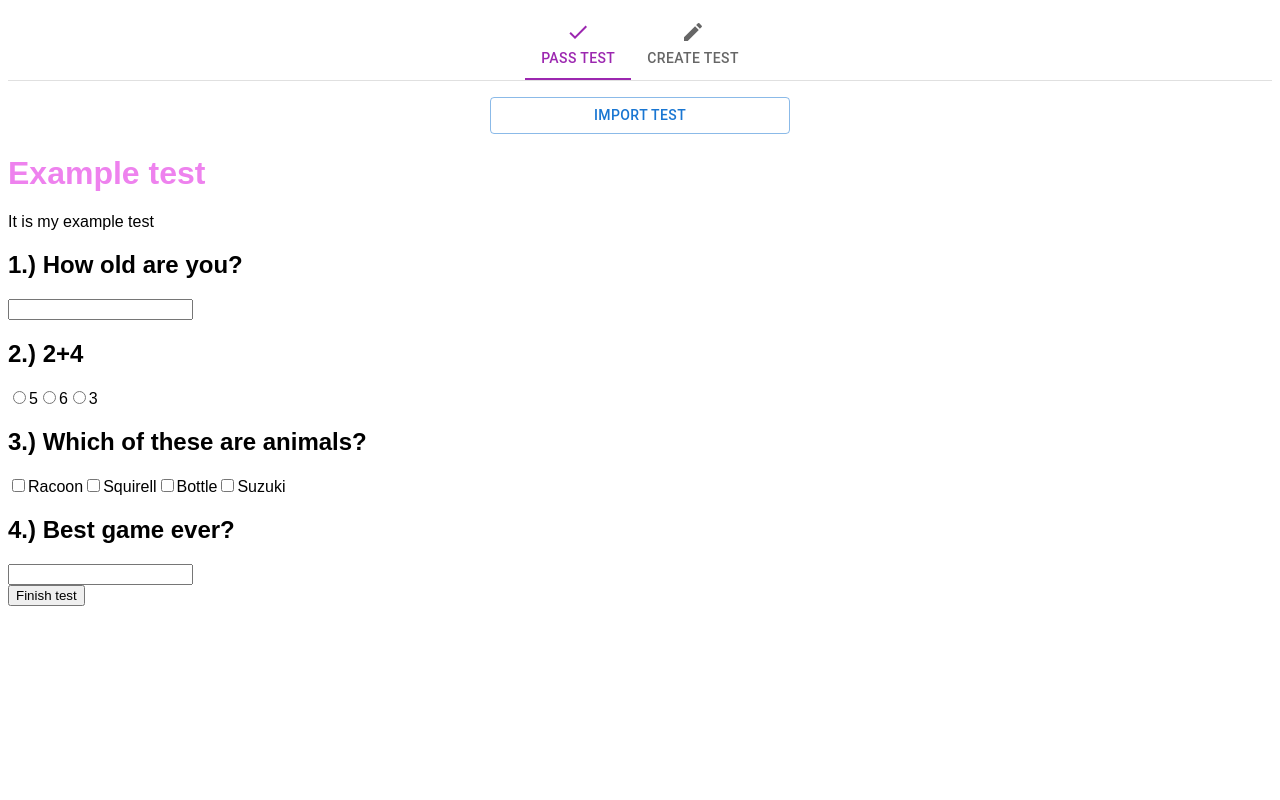
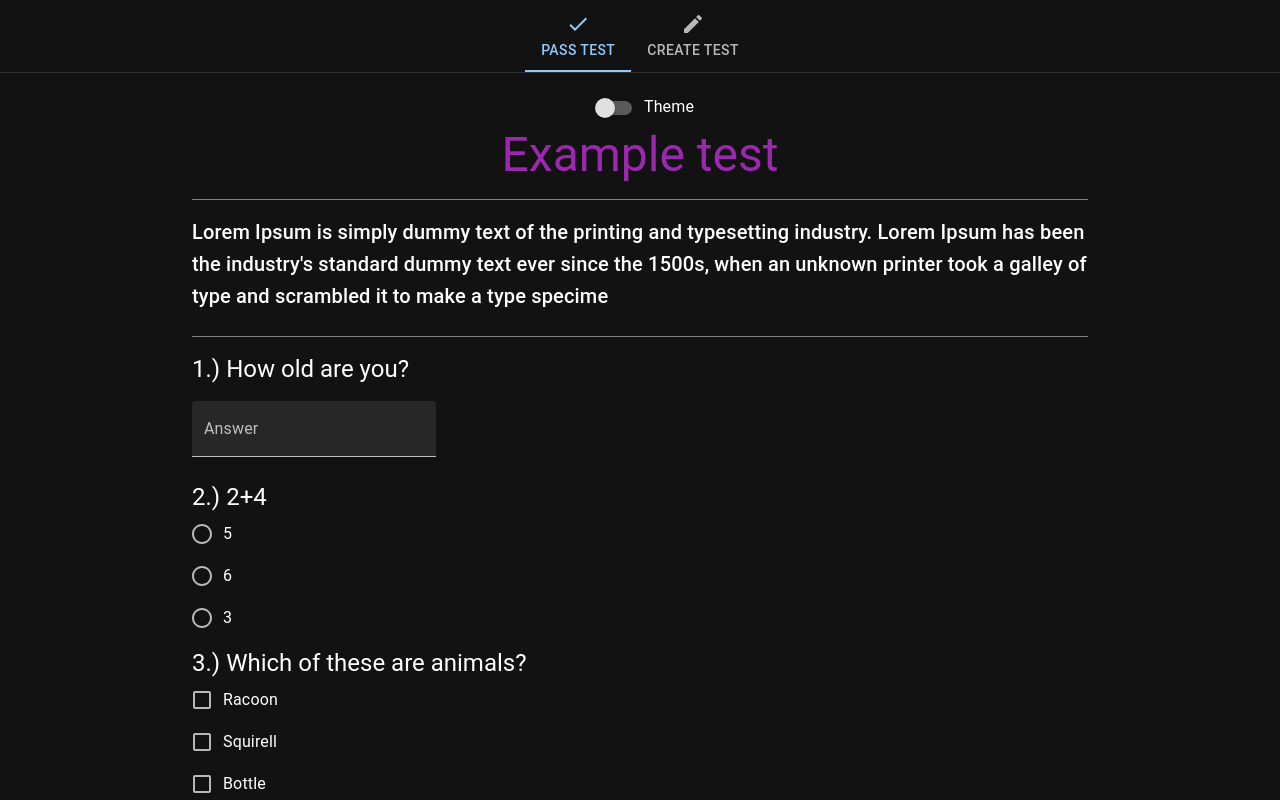
Before and after one commit to ronikiienko/tests_app, a React (Vite) app: page / in a window 1280 px wide. Shown: the top 800 px of the page. Built offline with nearby package versions, Linux system fonts and the light colour scheme.

Commit message:
make radio inputs with mui

```diff
--- a/src/components/App.jsx
+++ b/src/components/App.jsx
@@ -1,38 +1,71 @@
-import TableContext from '@mui/material/Table/TableContext';
+import {Check, Create} from '@mui/icons-material';
+import {Box, createTheme, CssBaseline, FormControlLabel, Switch, Tab, Tabs, ThemeProvider} from '@mui/material';
 import React from 'react';
+import CreateTest from './createTest/Create-Test.jsx';
 import PassTest from './passTest/PassTest.jsx';
-import CreateTest from './createTest/Create-Test.jsx';
-import {Box, Tabs, Tab} from '@mui/material';
-import {Check, Create} from '@mui/icons-material'
-
-
 
 
 export default function App() {
     const [chosenTabNum, setChosenTabNum] = React.useState(0);
-    const [mode, setMode] = React.useState('passTest')
+    const [mode, setMode] = React.useState('passTest');
+    const [theme, setTheme] = React.useState(false);
 
     function handleTabChange(event, newValue) {
         console.log(newValue);
-        setChosenTabNum(newValue)
+        setChosenTabNum(newValue);
     }
+
+    function handleThemeChange() {
+        setTheme(prevTheme => {
+            return !prevTheme;
+        });
+    }
+
+    const createdTheme = createTheme({
+        palette: {
+            mode: theme ? 'light' : 'dark',
+        },
+    });
 
     return (
         <>
-            <Box sx={{ borderBottom: 1, borderColor: "divider", mb: 2 }}>
+            <ThemeProvider theme={createdTheme}>
+                <CssBaseline/>
+                <Box sx={{borderBottom: 1, borderColor: 'divider', mb: 2}}>
+
                     <Tabs
                         centered
                         value={chosenTabNum}
                         onChange={handleTabChange}
-                    textColor="secondary"
-                    indicatorColor="secondary"
+                        textColor="primary"
+                        indicatorColor="primary"
                     >
-                    <Tab icon={<Check />} label="Pass test"/>
-                    <Tab icon={<Create />} label="Create test"/>
+                        <Tab icon={<Check/>} label="Pass test"/>
+                        <Tab icon={<Create/>} label="Create test"/>
                     </Tabs>
+
                 </Box>
+
+                <FormControlLabel
+                    sx={{
+                        margin: 'auto',
+                        display: 'block',
+                        width: 'fit-content'
+                    }}
+                    control={
+                        <Switch
+                            checked={theme}
+                            onChange={handleThemeChange}
+                        />
+                    }
+                    label="Theme"
+                />
+                <Box width="fit-content" maxWidth='70%' m="auto">
                     {chosenTabNum === 0 && <PassTest disabled={false}/>}
                     {chosenTabNum === 1 && <CreateTest/>}
+                </Box>
+            </ThemeProvider>
         </>
-    )
+
+    );
 }
--- a/src/components/passTest/Answers.jsx
+++ b/src/components/passTest/Answers.jsx
@@ -1,6 +1,7 @@
-import {Checkbox, FormControlLabel, FormGroup} from '@mui/material';
+import {Checkbox, FormControlLabel, FormGroup, Radio, RadioGroup, TextField} from '@mui/material';
 import {nanoid} from 'nanoid';
 import React from 'react';
+import {capitalizeFirstLetter} from '../../utils.js';
 
 
 export default function Answers({questionIndex, setMarks, isInProcess, questionData}) {
@@ -83,13 +84,13 @@ export default function Answers({questionIndex, setMarks, isInProcess, questionD
     if (answersType === 'number' || answersType === 'text') {
         return (
             <>
-                {/*<TextField
-                    type={answersType}
-                    onChange={(event) => handleChange(event)}
-                    value={userAnswers[0]}
-                    disabled={!isInProcess}
-                />*/}
-                <input
+                <TextField
+                    sx={{
+                        marginY: 2
+                    }}
+                    label='Answer'
+                    placeholder={capitalizeFirstLetter(answersType)}
+                    variant='filled'
                     type={answersType}
                     onChange={(event) => handleChange(event)}
                     value={userAnswers[0]}
@@ -99,9 +100,9 @@ export default function Answers({questionIndex, setMarks, isInProcess, questionD
             </>
         );
     }
-    if (answersType === 'radio' || answersType === 'checkbox') {
+    /*if (answersType === 'radio' || answersType === 'checkbox') {
         return (
-            /*<FormGroup row>
+            /!*<FormGroup row>
                 {answersData.map((answerData, index) => {
                     const id = nanoid();
                     let answerText = answerData.answer;
@@ -125,13 +126,14 @@ export default function Answers({questionIndex, setMarks, isInProcess, questionD
                 }
                 {!isInProcess && revealedAnswers}
 
-            </FormGroup>*/
+            </FormGroup>*!/
             <>
                 {answersData.map((answerData, index) => {
                     const id = nanoid();
                     let answerText = answerData.answer;
                     return (
                         <React.Fragment key={id}>
+                            <br />
                             <input
                                 type={answersType}
                                 id={id}
@@ -150,5 +152,61 @@ export default function Answers({questionIndex, setMarks, isInProcess, questionD
                 {!isInProcess && revealedAnswers}
             </>
         );
+    }*/
+    if (answersType === 'radio') {
+        return (
+            <>
+                <RadioGroup>
+                    {answersData.map((answerData, index) => {
+                        const id = nanoid();
+                        let answerText = answerData.answer;
+                        return (
+                            <FormControlLabel
+                                control={
+                                    <Radio
+                                        value={answerText}
+                                        checked={userAnswers.includes(answerText.toString())}
+                                        onChange={(event) => handleChange(event, index)}
+                                        disabled={!isInProcess}
+                                    />
+                                }
+                                label={answerText}
+                            />
+                        )
+                    })}
+                </RadioGroup>
+                {!isInProcess && revealedAnswers}
+            </>
+
+
+        )
+    }
+    if (answersType === 'checkbox') {
+        return (
+            <>
+                <FormGroup>
+                    {answersData.map((answerData, index) => {
+                        const id = nanoid();
+                        let answerText = answerData.answer;
+                        return (
+                            <FormControlLabel
+                                control={
+                                    <Checkbox
+                                        value={answerText}
+                                        checked={userAnswers.includes(answerText.toString())}
+                                        onChange={(event) => handleChange(event, index)}
+                                        disabled={!isInProcess}
+                                    />
+                                }
+                                label={answerText}
+                            />
+                        )
+                    })}
+                </FormGroup>
+                {!isInProcess && revealedAnswers}
+            </>
+
+
+        )
     }
 }
--- a/src/components/passTest/Header.jsx
+++ b/src/components/passTest/Header.jsx
@@ -1,11 +1,29 @@
 import React from 'react';
+import {Typography} from '@mui/material';
 
 
 export default function Header(props) {
     return (
         <header>
-            <h1>{props.testConfigs.general.testName}</h1>
-            <p>{props.testConfigs.general.testDescription}</p>
+            <Typography
+                sx={{
+                    textAlign: 'center',
+                    pb: 2,
+                    mb: 2,
+                    borderBottom: 1,
+                    borderColor: 'gray'
+                }}
+                variant='h3'
+                color={'#9c27b0'}>{props.testConfigs.general.testName}</Typography>
+            <Typography
+                sx={{
+                    pb: 3,
+                    my: 2,
+                    borderBottom: 1,
+                    borderColor: 'gray'
+
+                }}
+                variant='h6'>{props.testConfigs.general.testDescription}</Typography>
         </header>
 
     )
--- a/src/components/passTest/PassTest.jsx
+++ b/src/components/passTest/PassTest.jsx
@@ -7,10 +7,10 @@ import Question from './Question.jsx';
 import Results from './Results.jsx';
 
 
-export default function PassTest({ disabled }) {
+export default function PassTest({disabled}) {
     const [marks, setMarks] = React.useState(['']);
     const [isInProcess, setIsInProcess] = React.useState(!disabled);
-    const [testConfigs, setTestConfigs] = React.useState({...defaultTestConfigs})
+    const [testConfigs, setTestConfigs] = React.useState({...defaultTestConfigs});
     const questionElements = testConfigs.questions.map((question, index) => {
         return (
             <Question key={index} questionData={question} questionIndex={index} setMarks={setMarks}
@@ -30,12 +30,25 @@ export default function PassTest({ disabled }) {
         let [fileHandle] = await window.showOpenFilePicker();
         let fileData = await fileHandle.getFile();
         let text = await fileData.text();
-        let testConfigObject = JSON.parse(text)
+        let testConfigObject = JSON.parse(text);
         console.log(testConfigObject);
-        setTestConfigs(testConfigObject)
+        setTestConfigs(testConfigObject);
     }
+
     return (
         <>
+            {!isInProcess && <Results marks={marks} testConfigs={testConfigs}/>}
+            <Header testConfigs={testConfigs}/>
+            {questionElements}
+            {!disabled &&
+                <Button
+                    color='success'
+                    variant={'outlined'}
+                    onClick={isInProcess ? finishTest : startTest}
+                    sx={{display: 'block', m: 'auto', width: 300}}
+                >
+                    {isInProcess ? 'Finish test' : 'Restart test'}
+                </Button>}
             <Button
                 variant={'outlined'}
                 sx={{display: 'block', m: 'auto', width: 300}}
@@ -43,12 +56,6 @@ export default function PassTest({ disabled }) {
             >
                 Import test
             </Button>
-            {!isInProcess && <Results marks={marks} testConfigs={testConfigs}/>}
-            <Header testConfigs={testConfigs}/>
-            {questionElements}
-            {!disabled && <button
-                onClick={isInProcess ? finishTest : startTest}>{isInProcess ? 'Finish test' : 'Restart test'}
-            </button>}
         </>
     );
 }
--- a/src/components/passTest/Question.jsx
+++ b/src/components/passTest/Question.jsx
@@ -1,17 +1,16 @@
-import {Box} from '@mui/material';
-import {nanoid} from 'nanoid';
+import {Box, Typography} from '@mui/material';
 import React from 'react';
 import Answers from './Answers.jsx';
-
 
 
 export default function Question({questionData, questionIndex, setMarks, isInProcess}) {
 
     return (
-        <Box>
-            <h2>{questionIndex + 1}.) {questionData.question}</h2>
-            <Answers questionData={questionData} questionIndex={questionIndex} setMarks={setMarks} isInProcess={isInProcess} />
+        <Box sx={{mt: 1}}>
+            <Typography variant="h5">{questionIndex + 1}.) {questionData.question}</Typography>
+            <Answers questionData={questionData} questionIndex={questionIndex} setMarks={setMarks}
+                     isInProcess={isInProcess}/>
         </Box>
 
-    )
+    );
 }
--- a/src/defaultTestConfigs.js
+++ b/src/defaultTestConfigs.js
@@ -2,7 +2,7 @@ const defaultTestConfigs =
     {
         general: {
             testName: 'Example test',
-            testDescription: 'It is my example test',
+            testDescription: 'Lorem Ipsum is simply dummy text of the printing and typesetting industry. Lorem Ipsum has been the industry\'s standard dummy text ever since the 1500s, when an unknown printer took a galley of type and scrambled it to make a type specime',
             results:
                 [
                     {
--- a/src/utils.js
+++ b/src/utils.js
@@ -1,3 +1,6 @@
 export function isObjectEmpty(obj) {
     return obj.general.testName === ''
 }
+export function capitalizeFirstLetter(string) {
+    return string.charAt(0).toUpperCase() + string.slice(1);
+}
```
Lines whose indentation alone changed are shown as unchanged.
